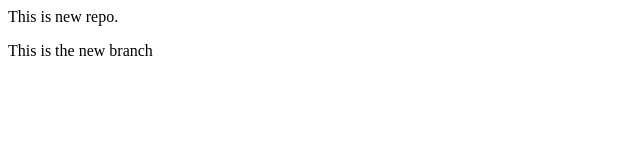
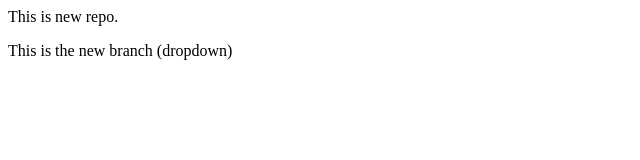
Before and after one commit to saniyashaikh575/LocalRepo, a plain HTML site: page index.html in a window 1280 px wide. Shown: the full height of the page, 0-640 px from the left. Drawn offline with Linux system fonts and the light colour scheme.

Commit message:
Add dropdow

```diff
--- a/index.html
+++ b/index.html
@@ -1,2 +1,2 @@
 <p>This is new repo.</p>
-<p>This is the new branch</p>
+<p>This is the new branch (dropdown)</p>
```
